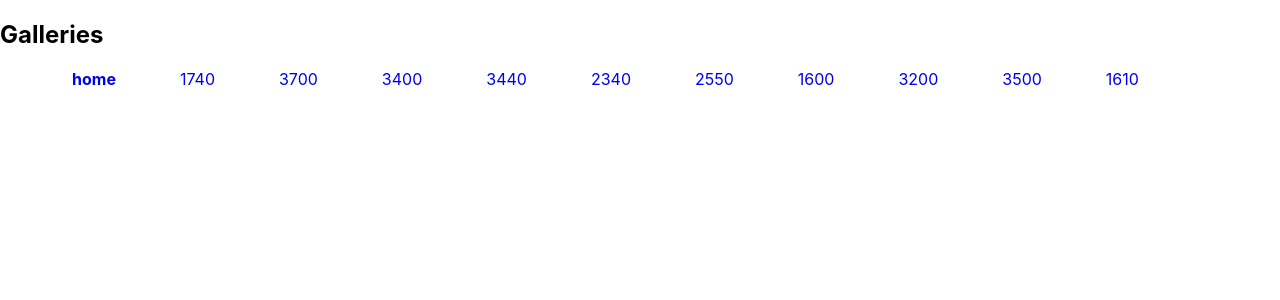
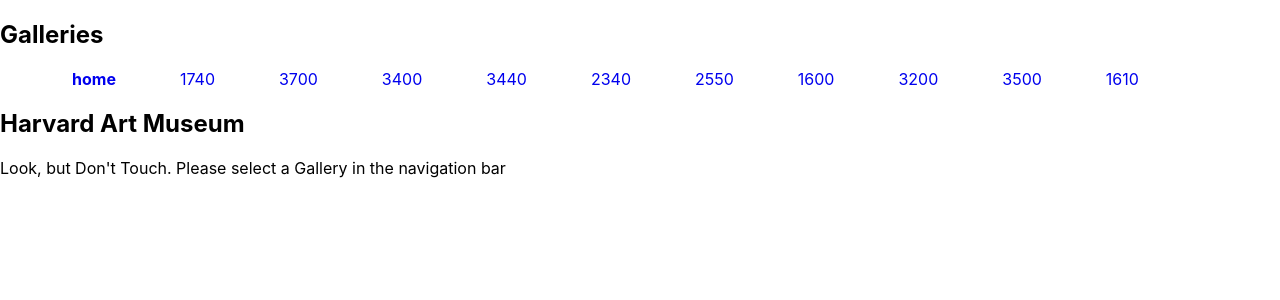
Before and after one commit to TheSaviourEking/art-museum, a React (Create React App) app: page / in a window 1280 px wide. Shown: the top 300 px of the page. Built offline with nearby package versions, Linux system fonts and the light colour scheme.

Commit message:
chore: implement art-museum project phase-3

```diff
--- a/src/App.js
+++ b/src/App.js
@@ -1,3 +1,4 @@
+import { Switch } from 'react-router-dom/cjs/react-router-dom.min';
 import './App.css';
 
 /* MINE */
@@ -11,9 +12,18 @@
   return (
     <div className='page-wrapper'>
       <GalleryNavigation galleries={harvardArt.records} />
-      <Route path='/galleries/:galleryId'>
-        <GalleryView galleries={harvardArt.records}/>
-      </Route>
+      <Switch>
+        <Route exact path='/'>
+          <h2>Harvard Art Museum</h2>
+          <p>Look, but Don't Touch. Please select a Gallery in the navigation bar</p>
+        </Route>
+        <Route path='/galleries/:galleryId'>
+          <GalleryView galleries={harvardArt.records} />
+        </Route>
+        <Route>
+          <h1>Page Not Found</h1>
+        </Route>
+      </Switch>
     </div>
   )
 }
--- a/src/components/GalleryView/index.js
+++ b/src/components/GalleryView/index.js
@@ -5,10 +5,7 @@
     const { name } = galleries.find(gallery => gallery.id === parseInt(galleryId))
 
     return (
-        <>
-            <h1>Hello from GalleryView</h1>
-            <h2>{name}</h2>
-        </>
+        <h2>{name}</h2>
     )
 }
 
```
